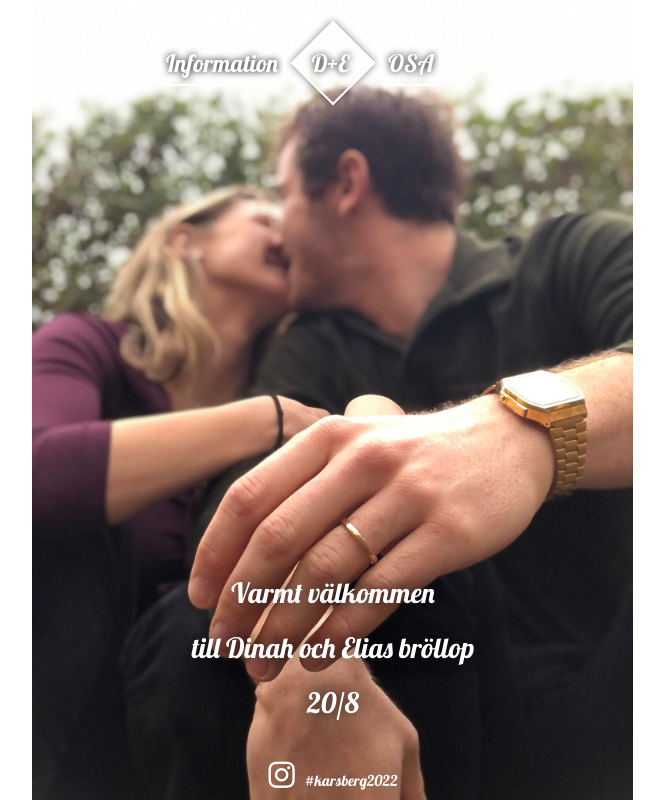
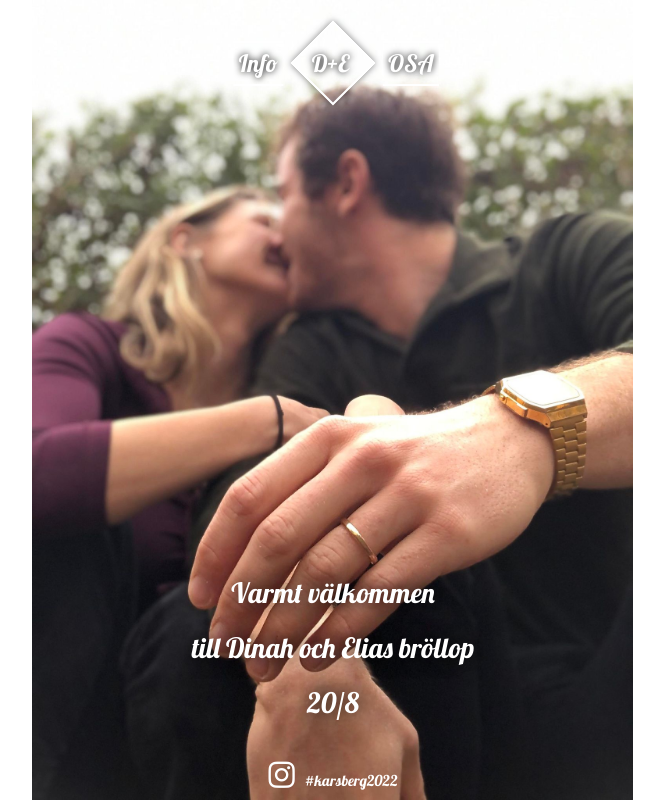
Before and after one commit to OskarRubensson/weddingsite, a React (Create React App) app: page / in a window 1280 px wide. Shown: the whole page, without its empty margins (307-971 px from the left). Built offline with nearby package versions, Linux system fonts and the light colour scheme.

Commit message:
Changed information to info

```diff
--- a/src/App.js
+++ b/src/App.js
@@ -16,8 +16,8 @@ const ITEMS = [
     key: 'osa',
   },
   {
-    name:'Information',
-    key: 'information',
+    name:'Info',
+    key: 'info',
   }
 ];
 
@@ -28,7 +28,7 @@ function App() {
       <Switch>
         <Route path="/osa" component={OSA} />
 
-        <Route path="/information" component={Information} />
+        <Route path="/info" component={Information} />
 
         {/* Måste stå sist för att namnen ska fungera på första sidan */}
         <Route path={["/", "/home"]} component={Hem}/>
```
